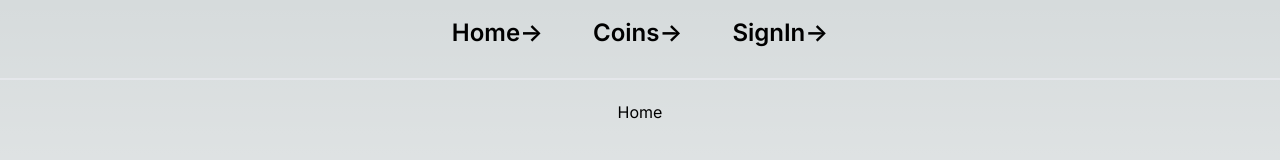
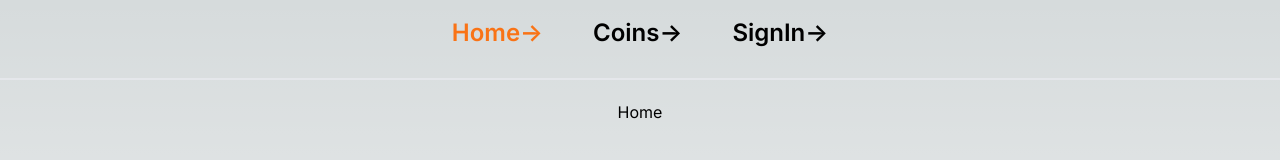
Before and after one commit to vlmakh/my-crypto-next, a Next.js app: page / in a window 1280 px wide. Shown: the top 160 px of the page. Built offline with nearby package versions, Linux system fonts and the light colour scheme; no server answers.

Commit message:
update Navigation

```diff
--- a/src/app/layout.tsx
+++ b/src/app/layout.tsx
@@ -3,6 +3,7 @@ import { Inter } from "next/font/google";
 import "./globals.css";
 import { TheHeader } from "@/components/TheHeader";
 import { TheFooter } from "@/components/TheFooter";
+import { Providers } from "@/components/Providers";
 
 const inter = Inter({ subsets: ["latin"] });
 
@@ -19,11 +20,13 @@ export default function RootLayout({
   return (
     <html lang="en">
       <body className={`${inter.className} flex flex-col h-screen`}>
-        <TheHeader />
+        <Providers>
+          <TheHeader />
 
-        <main className="mb-auto">{children}</main>
+          <main className="mb-auto">{children}</main>
 
-        <TheFooter />
+          <TheFooter />
+        </Providers>
       </body>
     </html>
   );
--- a/src/components/Navigation.tsx
+++ b/src/components/Navigation.tsx
@@ -1,34 +1,76 @@
+"use client";
+
 import Link from "next/link";
+import { navlinks } from "@/data/navlinks";
+import { INavLink } from "@/types";
+import { useSession, signOut } from "next-auth/react";
+import { usePathname } from "next/navigation";
+
+type Props = {
+  navLinks: INavLink[];
+};
 
 export const Navigation = () => {
+  const pathname = usePathname();
+  const session = useSession();
+
+  // console.log(session);
+
   return (
     <div className="flex gap-2 justify-center">
+      {navlinks.map((link) => {
+        const isActive = pathname === link.href;
+
+        return (
           <Link
-        href="/"
-        className="group rounded-lg border border-transparent px-5 py-4 transition-colors hover:border-gray-300 hover:bg-gray-100 hover:dark:border-neutral-700 hover:dark:bg-neutral-800/30"
+            key={link.id}
+            href={link.href}
+            className={`group rounded-lg border border-transparent px-5 py-4 transition-colors hover:border-gray-300 hover:bg-gray-100 hover:dark:border-neutral-700 hover:dark:bg-neutral-800/30 ${
+              isActive ? "text-orange-500" : ""
+            }`}
           >
             <h2 className={`mb-3 text-2xl font-semibold`}>
-          Home
+              {link.label}
               <span className="inline-block transition-transform group-hover:translate-x-1 motion-reduce:transform-none group-hover:text-orange-500">
                 -&gt;
               </span>
             </h2>
           </Link>
+        );
+      })}
 
+      {session?.data && (
         <Link
-        href="/coins"
-        className="group rounded-lg border border-transparent px-5 py-4 transition-colors hover:border-gray-300 hover:bg-gray-100 hover:dark:border-neutral-700 hover:dark:bg-neutral-800/30"
+          href="/watchlist"
+          className={`group rounded-lg border border-transparent px-5 py-4 transition-colors hover:border-gray-300 hover:bg-gray-100 hover:dark:border-neutral-700 hover:dark:bg-neutral-800/30 ${
+            pathname === "/watchlist" ? "text-orange-500" : ""
+          }`}
         >
           <h2 className={`mb-3 text-2xl font-semibold`}>
-          Coins
+            Watchlist
             <span className="inline-block transition-transform group-hover:translate-x-1 motion-reduce:transform-none group-hover:text-orange-500">
               -&gt;
             </span>
           </h2>
         </Link>
+      )}
 
+      {session?.data ? (
         <Link
-        href="api/auth/signin"
+          href="#"
+          className="group rounded-lg border border-transparent px-5 py-4 transition-colors hover:border-gray-300 hover:bg-gray-100 hover:dark:border-neutral-700 hover:dark:bg-neutral-800/30"
+          onClick={() => signOut({ callbackUrl: "/" })}
+        >
+          <h2 className={`mb-3 text-2xl font-semibold`}>
+            Sign Out
+            <span className="inline-block transition-transform group-hover:translate-x-1 motion-reduce:transform-none group-hover:text-orange-500">
+              -&gt;
+            </span>
+          </h2>
+        </Link>
+      ) : (
+        <Link
+          href="/api/auth/signin"
           className="group rounded-lg border border-transparent px-5 py-4 transition-colors hover:border-gray-300 hover:bg-gray-100 hover:dark:border-neutral-700 hover:dark:bg-neutral-800/30"
         >
           <h2 className={`mb-3 text-2xl font-semibold`}>
@@ -38,6 +80,7 @@ export const Navigation = () => {
             </span>
           </h2>
         </Link>
+      )}
     </div>
   );
 };
--- /dev/null
+++ b/src/components/Providers.tsx
@@ -0,0 +1,7 @@
+"use client";
+
+import { SessionProvider } from "next-auth/react";
+
+export const Providers = ({ children }: { children: React.ReactNode }) => {
+  return <SessionProvider>{children}</SessionProvider>;
+};
--- /dev/null
+++ b/src/data/navlinks.ts
@@ -0,0 +1,4 @@
+export const navlinks = [
+  { id: 1, href: "/", label: "Home" },
+  { id: 2, href: "/coins", label: "Coins" },
+];
--- a/src/types.tsx
+++ b/src/types.tsx
@@ -16,3 +16,9 @@ export interface ICoin {
   availableSupply: number;
   websiteUrl?: string;
 }
+
+export interface INavLink {
+  id: string,
+  label: string;
+  href: string;
+};
```
Lines whose indentation alone changed are shown as unchanged.
